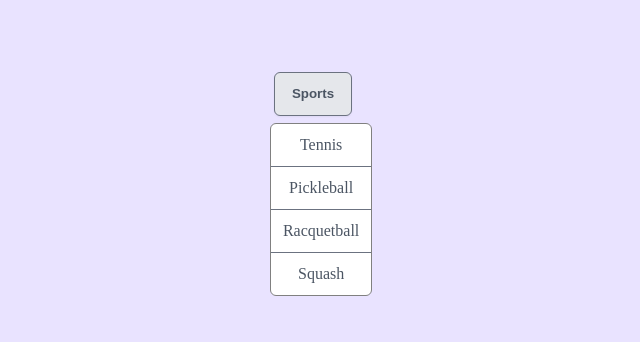
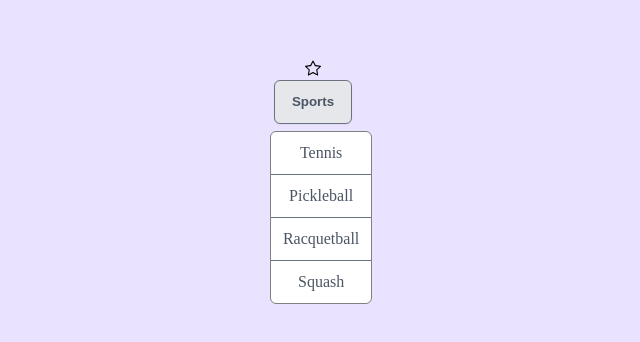
Before and after one commit to vishalicious213/react-buttons, a React (Vite) app: page / in a window 1280 px wide. Shown: the part 306-648 px from the top of the page, without its empty margins (327-967 px from the left). Built offline with nearby package versions, Linux system fonts and the light colour scheme.

Commit message:
drafted /components/Star.jsx

```diff
--- /dev/null
+++ b/components/Star.jsx
@@ -0,0 +1,16 @@
+import React from "react"
+import { BsStar, BsStarFill } from "react-icons/bs"
+
+export default function Star() {
+    const [starred, setStarred] = React.useState(false)
+
+    function toggle() {
+        setStarred(prev => !prev)
+    }
+
+    return (
+        starred ?
+        <BsStarFill className="star filled" onClick={toggle} /> :
+        <BsStar className="star " onClick={toggle} />
+    )
+}
--- a/src/App.jsx
+++ b/src/App.jsx
@@ -5,6 +5,7 @@ import Menu from "../components/Menu"
 import MenuButton from "../components/MenuButton"
 import MenuDropdown from "../components/MenuDropdown"
 import MenuItem from "../components/MenuItem"
+import Star from "../components/Star"
 
 import { FaMoneyBill } from "react-icons/fa"
 import { FcGoogle } from "react-icons/fc"
@@ -56,6 +57,8 @@ export default function App() {
             <Avatar>BZ</Avatar>
             <Avatar /> */}
 
+            <Star />
+
             <Menu>
                 <MenuButton>Sports</MenuButton>
                 <MenuDropdown>
```
